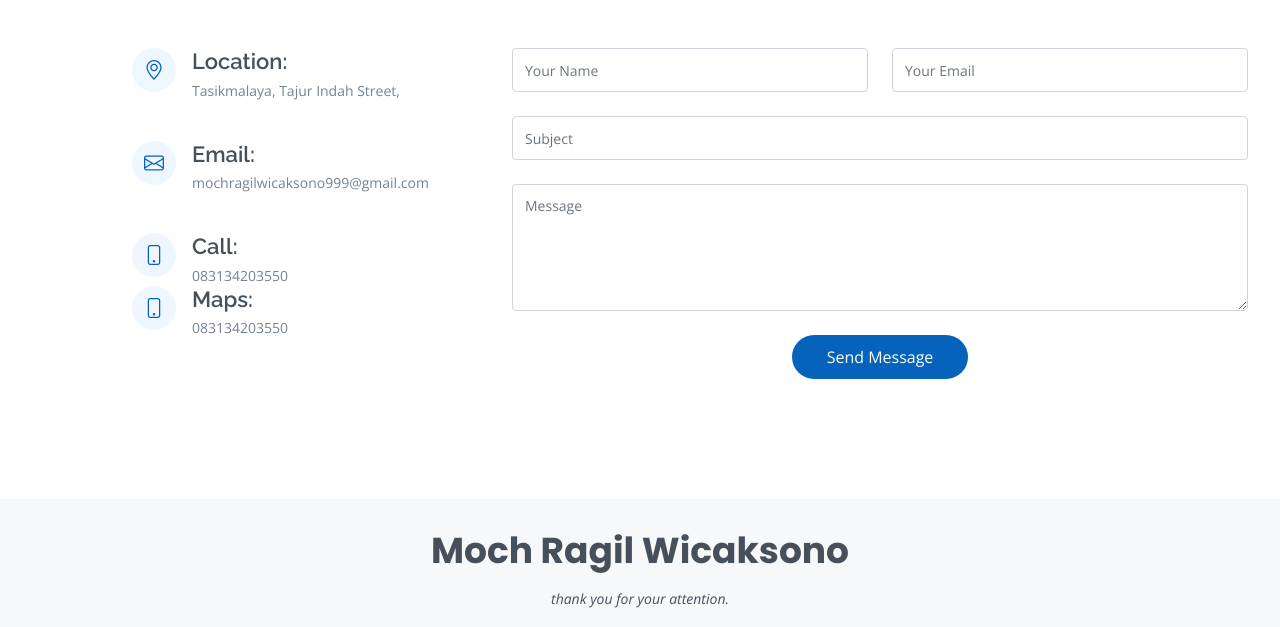
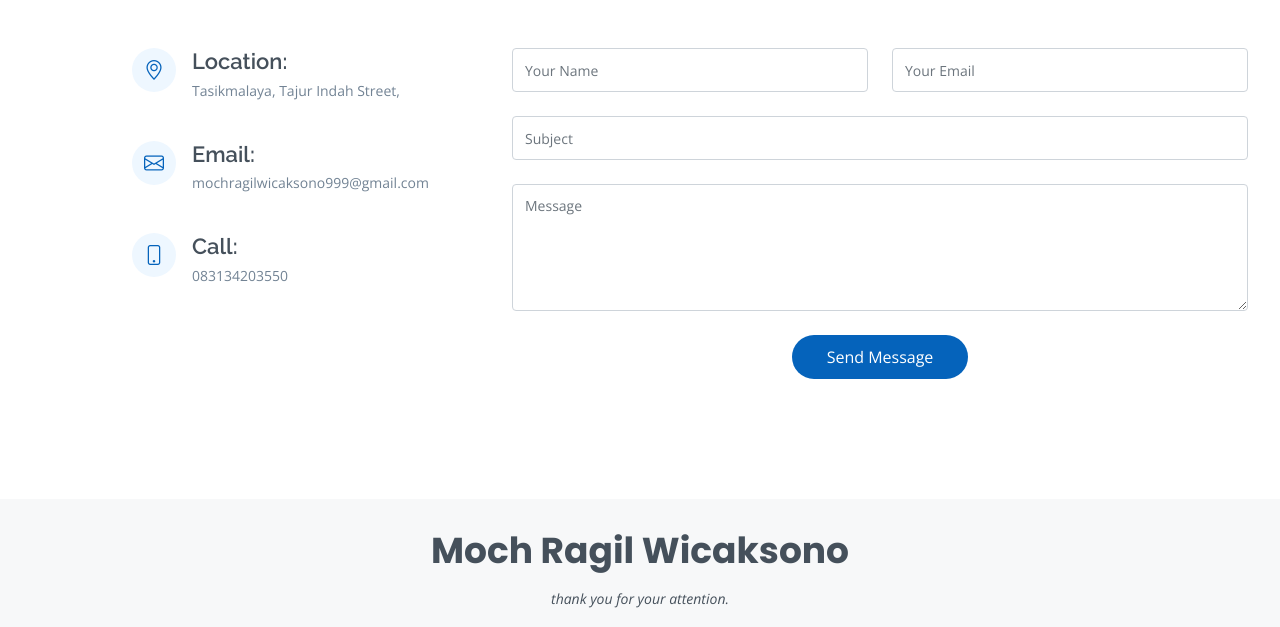
Before and after one commit to XxXxpanca/portofolio_ragil_mi20b, a plain HTML site: page index.html in a window 1280 px wide. Shown: the part 3823-4450 px from the top of the page. Drawn offline with nearby package versions, Linux system fonts and the light colour scheme.

Commit message:
Update index.html

```diff
--- a/index.html
+++ b/index.html
@@ -346,14 +346,8 @@
                 <h4>Call:</h4>
                 <p>083134203550</p>
               </div>
+            </div>
 
-              <div class="Maps">
-                <i class="bi bi-phone"></i>
-                <h4>Maps:</h4>
-                <p>083134203550</p>
-              </div>
-
-            </div>
 
           </div>
 
```
